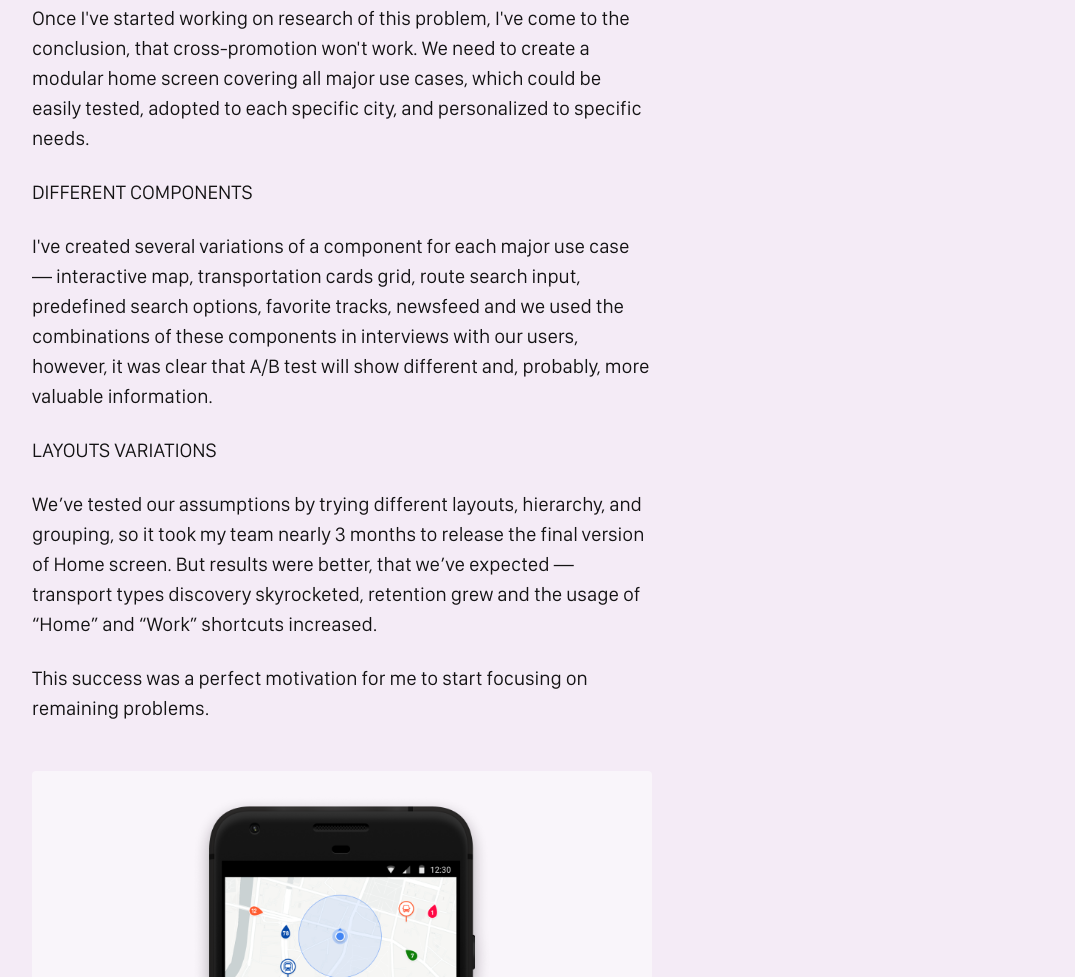
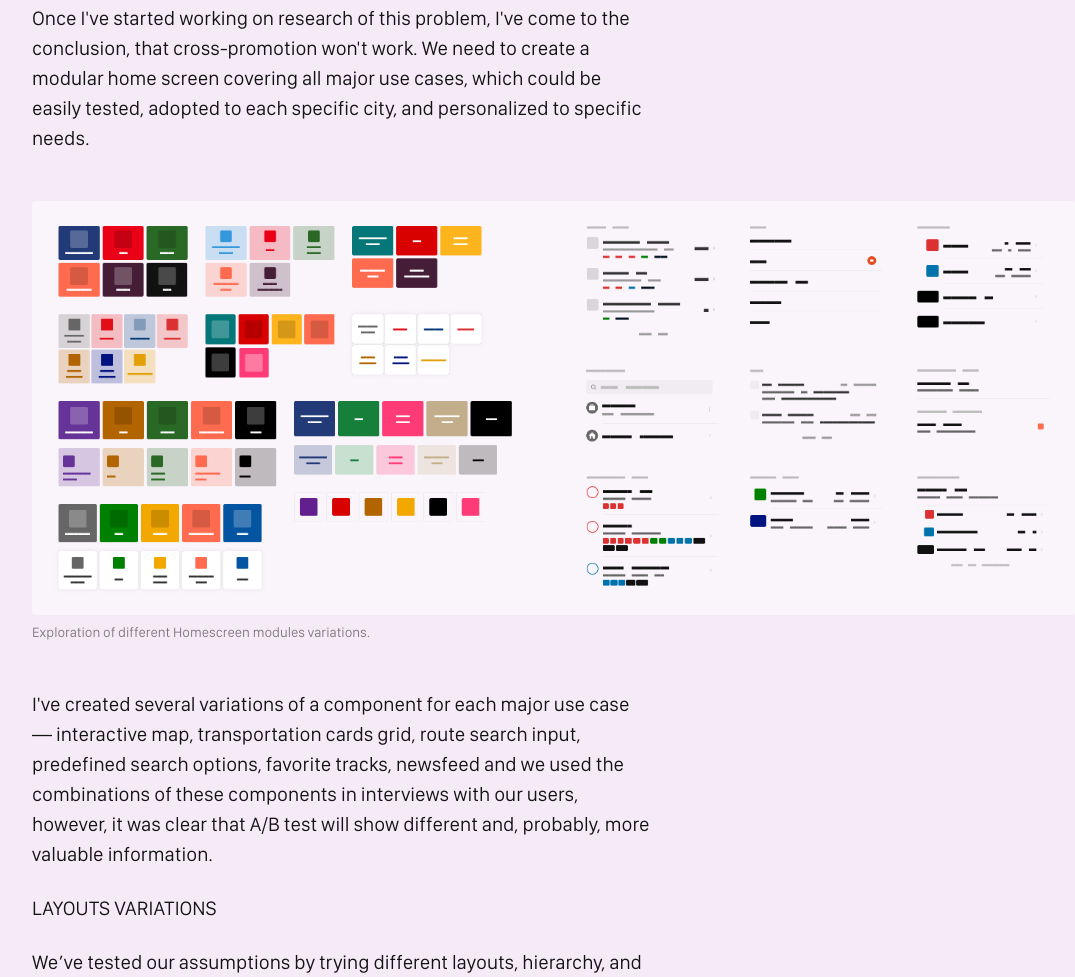
Before and after one commit to podo/podo.github.io, a plain HTML site: page trafi.html in a window 1280 px wide. Shown: the part 2894-3871 px from the top of the page, without its empty margins (64-1139 px from the left). Drawn offline with nearby package versions, Linux system fonts and the light colour scheme.

Commit message:
Add homescreen wireframes

```diff
--- a/trafi.html
+++ b/trafi.html
@@ -165,7 +165,13 @@
 
         <p>Once I've started working on research of this problem, I've come to the conclusion, that cross-promotion won't work. We need to create a modular home screen covering all major use cases, which could be easily tested, adopted to each specific city, and personalized to specific needs.</p>
 
-        <p>DIFFERENT COMPONENTS</p>
+        <figure>
+            <a href="#homescreen_wireframes">
+              <img class="thumbnail" src="images/trafi/homescreen_wireframes.png" alt="Exploration of different Homescreen modules variations."/>
+            </a>
+
+            <figcaption>Exploration of different Homescreen modules variations.</figcaption>
+          </figure>
 
         <p>I've created several variations of a component for each major use case — interactive map, transportation cards grid, route search input, predefined search options, favorite tracks, newsfeed and we used the combinations of these components in interviews with our users, however, it was clear that A/B test will show different and, probably, more valuable information.</p>
 
@@ -506,6 +512,10 @@
       </section>
 
       <div>
+        <a href="#_" class="lightbox" id="homescreen_wireframes">
+          <img class="thumbnail" src="images/trafi/homescreen_wireframes.png" alt="Exploration of different Homescreen modules variations."/>
+        </a>
+
         <a href="#_" class="lightbox" id="homescreen_final">
           <img class="thumbnail" src="images/trafi/homescreen_final.png" alt="Final version of Home screen — with map, transport icons, route search and favourite locations."/>
         </a>
```
Also changed, not shown: images/trafi/homescreen_wireframes.png (added).
